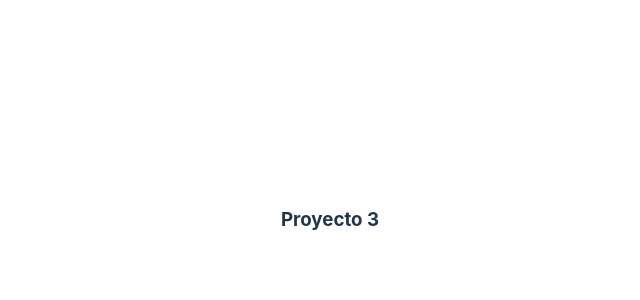
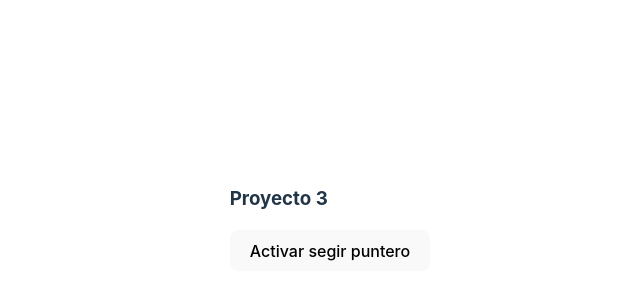
Before and after one commit to biankacode/react-desde-cero, a React (Vite) app in the folder projects/03-mouse-follower/: page / in a window 1280 px wide. Shown: the part 180-480 px from the top of the page, without its empty margins (310-950 px from the left). Built offline with nearby package versions, Linux system fonts and the light colour scheme.

Commit message:
Activar y deactivar

```diff
--- a/projects/03-mouse-follower/src/App.jsx
+++ b/projects/03-mouse-follower/src/App.jsx
@@ -1,7 +1,16 @@
+import { useEffect, useState } from "react"
 
 function App() {
+  const [enabled, setEnabled] = useState(false)
+  useEffect(() => {
+    console.log('efecto')
+  })
   return (
-<h3>Proyecto 3</h3>
+    <>
+      <h3>Proyecto 3</h3>
+      <button onClick={()=> setEnabled(!enabled)}>
+      {enabled? 'Desactivar' : 'Activar'} segir puntero </button>
+    </>
   )
 }
 
--- a/projects/03-mouse-follower/src/index.css
+++ b/projects/03-mouse-follower/src/index.css
@@ -1,6 +1,7 @@
 :root {
-  font-family: Inter, system-ui, Avenir, Helvetica, Arial, sans-serif;
-  line-height: 1.5;
+  font-family: Inter, Avenir, Helvetica, Arial, sans-serif;
+  font-size: 16px;
+  line-height: 24px;
   font-weight: 400;
 
   color-scheme: light dark;
@@ -19,6 +20,7 @@ a {
   color: #646cff;
   text-decoration: inherit;
 }
+
 a:hover {
   color: #535bf2;
 }
@@ -67,3 +69,7 @@ button:focus-visible {
     background-color: #f9f9f9;
   }
 }
+
+body.no-cursor {
+  cursor: none;
+}
```
